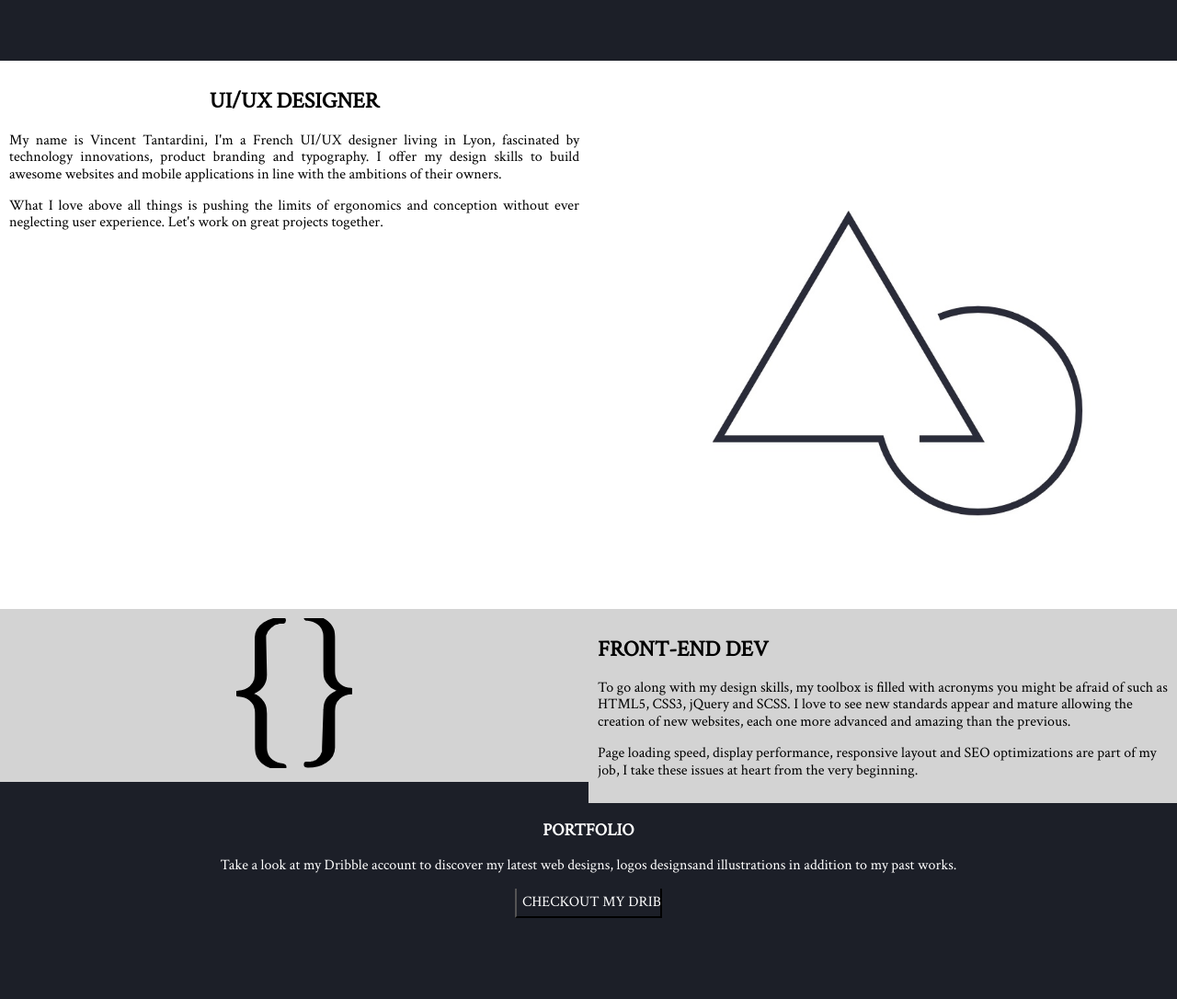
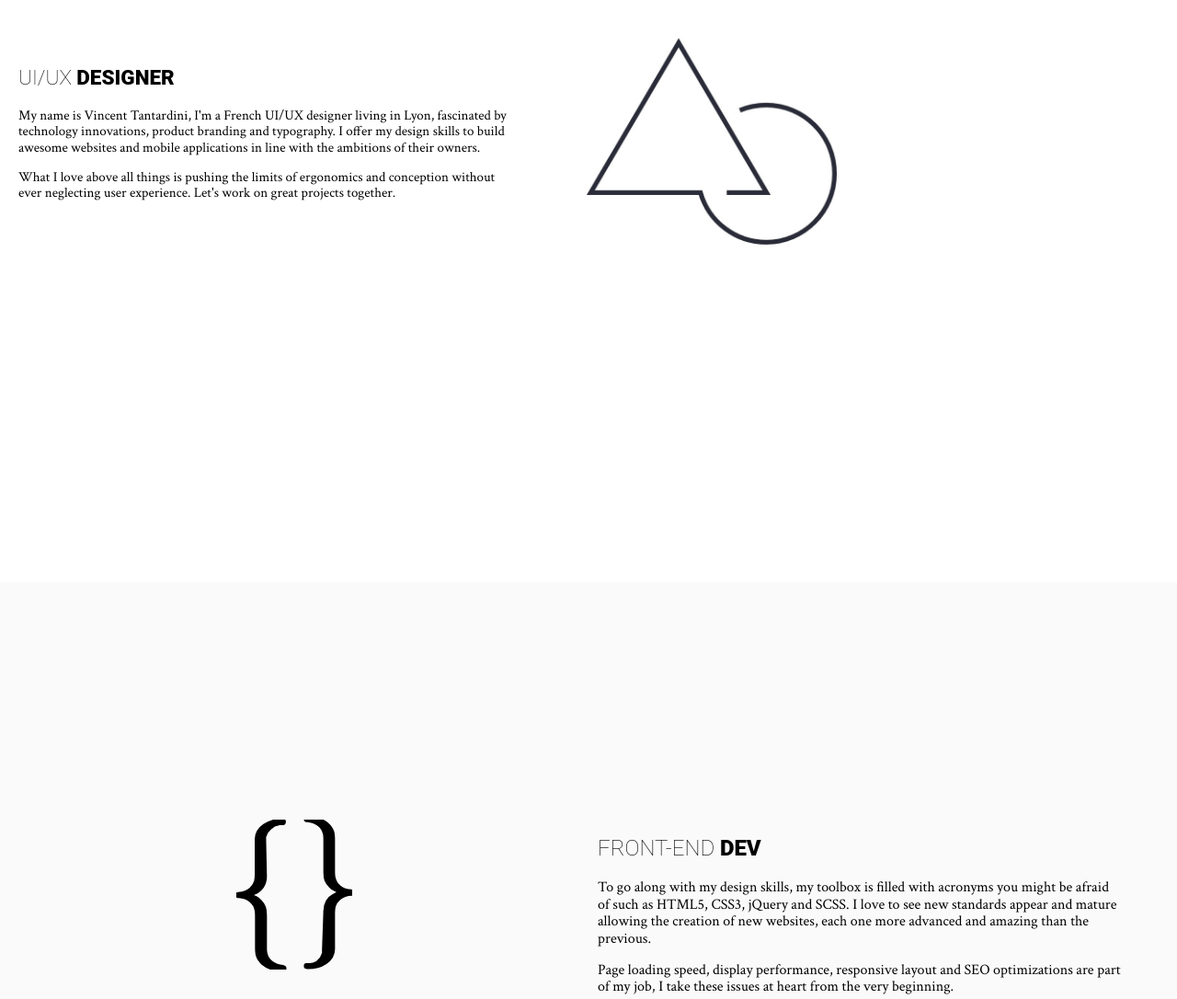
Before and after one commit to anthony1487/design_mockup_wyncode, a plain HTML site: page index.html in a window 1280 px wide. Shown: the part 807-1893 px from the top of the page at 92% size. Drawn offline with nearby package versions, Linux system fonts and the light colour scheme.

Commit message:
Fixed container bugs, added media queries and adjust content.

```diff
--- a/index.html
+++ b/index.html
@@ -11,22 +11,22 @@
 
   </head>
   <body>
-    <header class="container-fluid">
+    <header class="header_content">
       <a name="top"></a>
           <div class="contact_content">
             <img src="pictures/VCT Logo.jpeg" alt="VCT Logo">
           </div>
         </div>
     </header>
-    <div id="container-fluid">
+    <div id="flex-container">
         <div class="what_i_do_row">
           <div class="what_i_do_column">
-              <h2>UI/UX <strong> DESIGNER</strong></h2>
+              <h2 class="what_i_do_header">UI/UX <strong class="designer_bold">DESIGNER<strong></h2>
               <p>My name is Vincent Tantardini, I'm a French UI/UX designer living in Lyon, fascinated by technology innovations, product branding and typography. I offer my design skills to build awesome websites and mobile applications in line with the ambitions of their owners.</p>
               <p>What I love above all things is pushing the limits of ergonomics and conception without ever neglecting user experience. Let's work on great projects together.</p>
             </div>
-          <div class="what_i_do_column">
-              <img src="pictures/Tricircle.jpeg" alt="Tricircle">
+          <div class="what_i_do_column2">
+              <img class="what_i_do_column_img"src="pictures/Tricircle.jpeg" alt="Tricircle">
             </div>
         </div>
         <div class="about_me_row">
@@ -38,8 +38,8 @@
             </div>
           </div>
 
-          <div class="about_me_column">
-            <h2>FRONT-END <strong>DEV</strong></h2>
+          <div class="about_me_column2">
+            <h2 class="about_me_header">FRONT-END <strong class="DEV_BOLD">DEV</strong></h2>
             <p>To go along with my design skills, my toolbox is filled with acronyms you might be afraid of such as HTML5, CSS3, jQuery and SCSS. I love to see new standards appear and mature allowing the creation of new websites, each one more advanced and amazing than the previous.</p>
             <p>Page loading speed, display performance, responsive layout and SEO optimizations are part of my job, I take these issues at heart from the very beginning.</p>
           </div>
--- a/style/style.css
+++ b/style/style.css
@@ -1,5 +1,7 @@
 * {
   box-sizing: border-box;
+  /* font-family: 'Roboto', sans-serif; */
+  font-weight: normal;
   font-family: 'Crimson Text', serif;
 }
 
@@ -18,43 +20,28 @@ a {
 }
 
 /* header */
-/* ... */
 
-/* header */
-header {
-  margin: 0;
-  /* padding: 0; */
-  display: flex;
-  background-color: #1C1F28;
-  text-align: center;
-  padding: 8em 8em;
-}
-/* header:after{
-  content: "";
-  display: table;
-  clear: both;
-  height: 100%;
-} */
-/* .header_column{
+.header_content{
   float: left;
   width: 100%;
-  max-width: 100%;
-  max-height: 100%;
-  text-align: center;
-  padding: 1px;
-  background-color: black;
-  border-style: solid;
-  border-color: blue;
-} */
+  height: 100vh;
+}
+
+
 header img{
   height: auto;
   width: auto;
   max-width: 100%;
   max-height: 100%;
   margin: 0 auto;
+  padding-top: 105px;
 }
-/* What I Do */
 
+}
+#flex-container{
+  display: flex;
+  flex-direction: column;
+}
 
 /* What I Do section: */
 
@@ -64,66 +51,112 @@ header img{
   float: left;
   width: 50%;
   max-height: 100%;
-  padding: 10px;
-  height: inherit;
-
+  /* padding: 10px; */
+  height: 80vh;
 
 }
+.what_i_do_column2 {
+  float: left;
+  width: 50%;
+  max-height: 100%;
+  padding: 10px;
+  height: 80vh;
+}
+
 
 /* Clear floats after the columns */
 .what_i_do_row:after {
   content: "";
-  display: table;
+  display: flex;
   clear: both;
   background-color: white;
   height: 100%;
+
 }
-.what_i_do_column img{
+.what_i_do_column2 img{
   height: auto;
   width: auto;
   max-width: 100%;
-  max-height: 100%;
+  max-height: 50%;
   margin: 0 auto;
-  padding: 1em;
+}
+.what_i_do_header{
+  font-family: 'Roboto', sans-serif;
+  font-weight: lighter;
+  width: 100%;
+}
+.designer_bold{
+  font-family: 'Roboto', sans-serif;
+  font-weight: 900;
+}
+/* About Me Section */
+/* Create two equal columns that floats next to each other */
+.about_me_row:after {
+  ccontent: "";
+  display: flex;
+  clear: both;
+  background-color: white;
+  height: 90vh;
 }
 
-/* Create two equal columns that floats next to each other */
 .about_me_column {
   float: left;
   width: 50%;
+  /* max-height: 100%; */
   padding: 10px;
+  height: 100vh;
+  /* float: left;
+  width: 48%;
+  height: 100vh; */
+  /* padding: 10px; */
   /* height: inherit; */
-  background-color: lightgrey;
-  margin: 0 auto;
-
-
+  background-color: #fafafa;
+  /* margin: 0 auto; */
+}
+.about_me_column2 {
+  float: left;
+  width: 50%;
+  max-height: 100%;
+  /* padding: 10px; */
+  padding-right: 60px;
+  height: 100vh;
+  background-color: #fafafa;
 }
 .curlybracketsvg{
   text-align: center;
-  height: inherit;
+  padding-top: 40%;
+}
+.about_me_header{
+  font-family: 'Roboto', sans-serif;
+  font-weight: lighter;
+}
+.DEV_BOLD{
+  font-family: 'Roboto', sans-serif;
+  font-weight: 900;
 }
 /* Clear floats after the columns */
-.about_me_row:after {
-  content: "";
-  display: flex;
-  clear: both;
 
-
-}
 .portfolio:after {
   content: "";
   display: block;
   clear: both;
-  height: 100%;
+  height: 100vh;
+  background-color: white;
 }
 
 .portfolio_content {
   background-color: #1C1F28;
   float: left;
   width: 100%;
+  height: 100vh;
   color: white;
   text-align: center;
-  border: 5em;
+  /* padding-top: 200px; */
+  padding-top: 150px;
+  border-style:solid;
+  border-color: green;
+  border-bottom-color: white;
+  /* border: 5em; */
 
 }
 
@@ -136,6 +169,7 @@ header img{
 .social_content_column {
   float: left;
   width: 50%;
+  height: 100vh;
   padding: 10px;
   /* height: 300px; */
   background-color: #27BDAE;
@@ -158,6 +192,7 @@ a {
 .contact_content {
   float: left;
   width: 100%;
+  height: 100vh;
   padding: 10px;
   /* height: 300px; */
   background-color: #1C1F28;
@@ -184,53 +219,9 @@ a {
   width: 100%;
 }
 
-/* .what_i_do{
-  background-color: white;
-  display: block;
-  max-width: 100%;
-  height: auto;
-}
-.what_i_do_left{
-  background-color: white;
-  padding-top: 6em;
-  padding-left: 3em;
-  float:left;
-  width:50%;
-}
+/* About Me */
 
-.what_i_do_right{
-  float:left;
-  width:50%;
-} */
-.what_i_do_column p{
-  text-align: justify;
-}
-.what_i_do_column h2{
-  text-align: center;
-}
 
-.what_i_do_column img{
-  padding-top: 6em;
-  padding-left: 3em;
-  height: 100%;
-  width: 100%;
-}
-
-/* About Me */
-.about_me{
-  background-color: lightgrey;
-  display: block;
-  height: 30em;
-
-}
-.about_me_left{
-  float:left;
-    width:50%;
-}
-.about_me_right{
-  float:right;
-  width:50%;
-}
 
 /* Portfolio */
 .portfolio{
@@ -239,17 +230,7 @@ a {
   display: block;
   height: 30em;
 }
-.portfolio_content{
 
-}
-/* Social */
-.social{
-  background-color: #27BDAE;
-  height: 30em;
-  display: block;
-  border-style: solid;
-  border-color: #1C1F28;
-}
 /* Contact */
 .contact{
   background-color: #1C1F28;
@@ -261,17 +242,6 @@ a {
 .form-submit-button{
   background-color: #1C1F28;
 }
-/* #portfolio {
-  background-color: black;
-}
-
-#social {
-  background-color: #27BDAE;
-}
-
-#contact {
-  background-color: black;
-} */
 
 button{
   color: white;
@@ -280,25 +250,55 @@ button{
 }
 /* border-style: solid;
 border-color: blue; */
+
+/*small phone, iPhone 5 and up */
+@media only screen and (min-width: 320px){
+/* What I Do Page */
+.what_i_do_column{
+  width: 100%;
+  padding-top: 60px;
+  padding-right: 20px;
+  padding-left: 20px;
+  font-size: 15px;
+  }
+.what_i_do_column2 {
+  display: none;
+  }
+}
+/* About Me Page */
+.about_me_column {
+display: none;
+}
+.about_me_column2 {
+    float: left;
+    width: 100%;
+    padding-top: 20%;
+    padding-left: 10px;
+  }
+/* Small devices (tablets, 768px and up) */
 @media only screen and (min-width: 768px){
-/* header */
+/* .what_i_do_column_img{
+  display:none;
+} */
+.what_i_do_column {
+  /* float: left; */
+  width: 45%;
+}
+.what_i_do_column2 {
+  display: block;
+  width: 50%;
+}
+/* About Me Page */
+.about_me_column {
+display: block;
+}
+.about_me_column2 {
+    float: left;
+    width: 50%;
+    padding-top: 20%;
+  }
 
-/* title */
-
-/* article */
-
-/* events */
-/* #content {
-  display: flex; */
+/* Desktops and laptops ----------- */
+@media only screen  and (min-width : 1224px) {
+/* Styles */
 }
-
-/* footer */
-}
-/* Small devices (tablets, 768px and up) */
-@media (min-width: @screen-sm-min) { ... }
-
-/* Medium devices (desktops, 992px and up) */
-@media (min-width: @screen-md-min) { ... }
-
-/* Large devices (large desktops, 1200px and up) */
-@media (min-width: @screen-lg-min) { ... }
```
